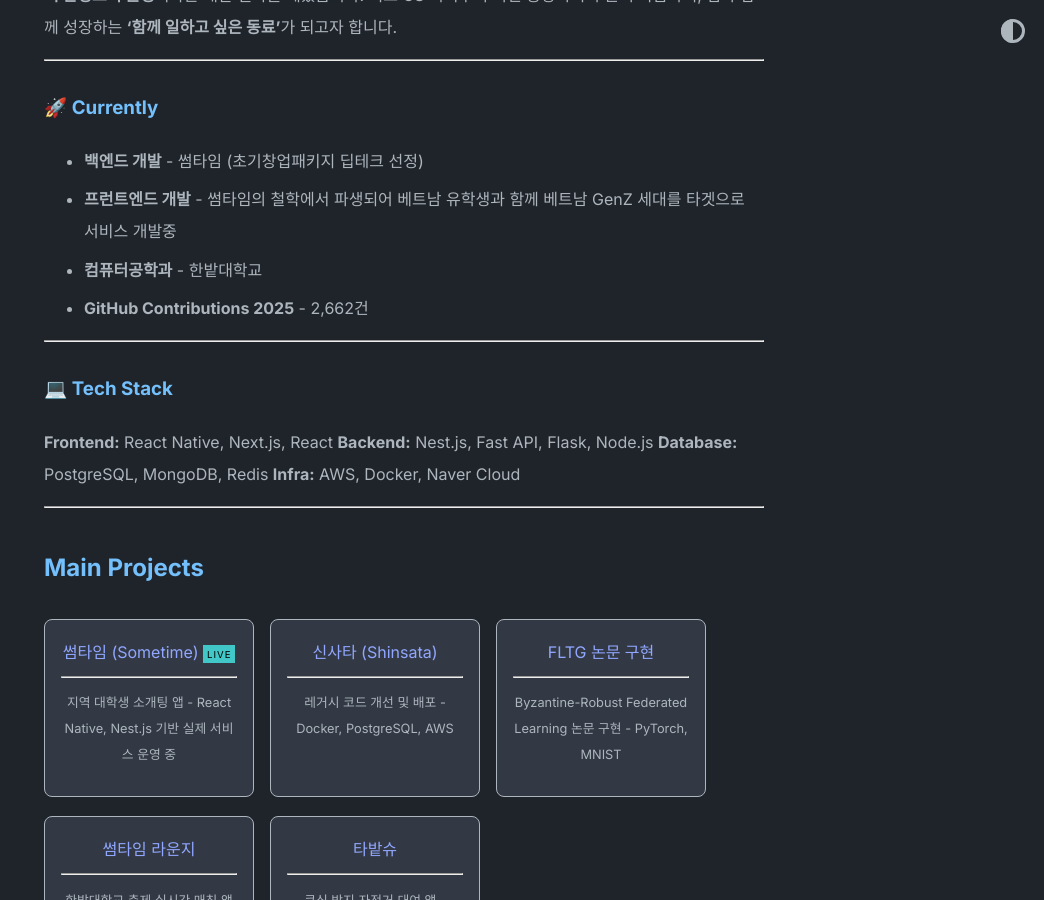
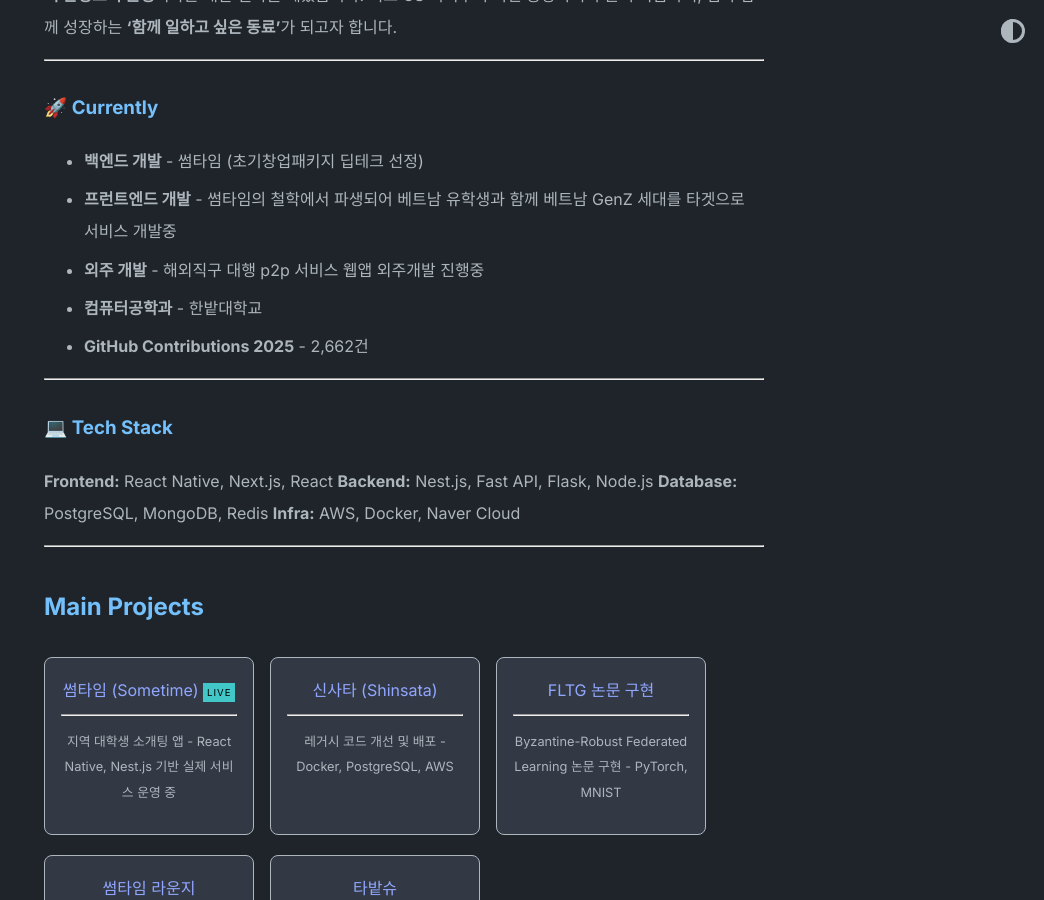
Before and after one commit to YUJAEYUN/yujaeyun.github.io, a Jekyll site: the page built from index.md, in a window 1280 px wide and 900 px high, scrolled down 630 px. Shown: the whole window, without its empty margins (236-1280 px from the left). Built offline with Jekyll 4.4.1, drawn with Linux system fonts in a browser that asks for light colours.

Commit message:
feat:  외주개발 추가

```diff
--- a/index.md
+++ b/index.md
@@ -22,6 +22,7 @@ layout: home
 
 - **백엔드 개발** - 썸타임 (초기창업패키지 딥테크 선정)
 - **프런트엔드 개발** - 썸타임의 철학에서 파생되어 베트남 유학생과 함께 베트남 GenZ 세대를 타겟으로 서비스 개발중
+- **외주 개발** - 해외직구 대행 p2p 서비스 웹앱 외주개발 진행중
 - **컴퓨터공학과** - 한밭대학교
 - **GitHub Contributions 2025** - 2,662건
 
```
